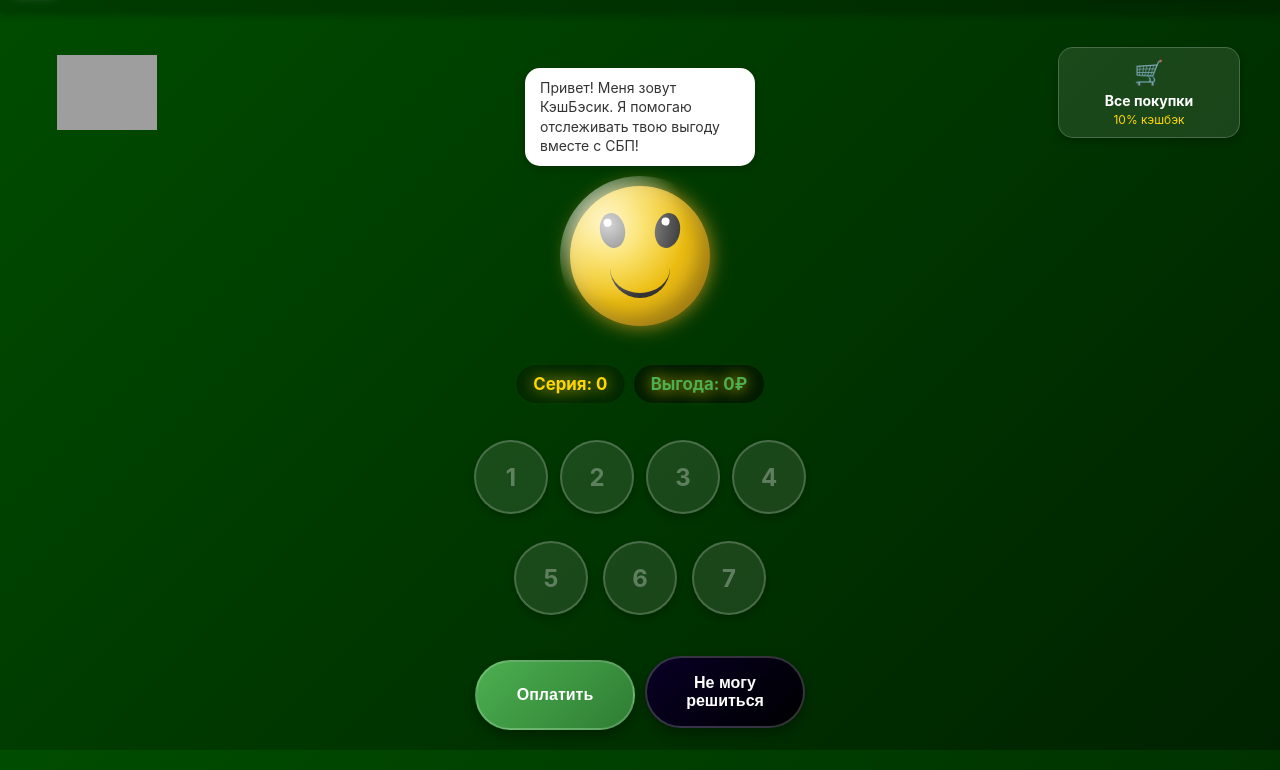
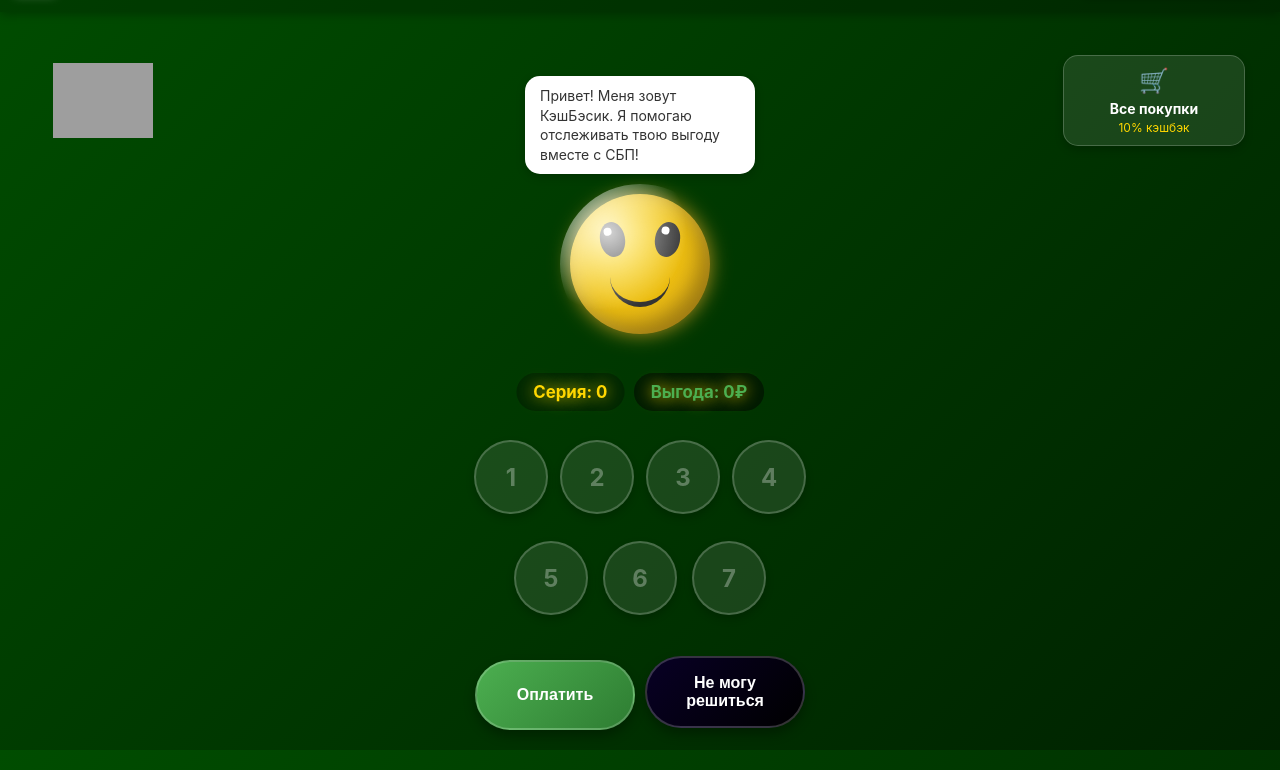
Before and after one commit to dbusurin1/-, a plain HTML site: page index.html in a window 1280 px wide. Shown: the part 50-820 px from the top of the page. Drawn offline with Linux system fonts and the light colour scheme; grey boxes are pictures that could not be loaded.

Commit message:
Update style.css

```diff
--- a/style.css
+++ b/style.css
@@ -52,8 +52,10 @@ body {
     display: flex;
     justify-content: space-between;
     align-items: center;
-    padding: 15px 20px;
-    height: 80px;
+    padding: 10px 15px;
+    height: auto;
+    min-height: 60px;
+
 }
 
 .flame-container {
@@ -106,12 +108,14 @@ body {
 }
 
 .middle-section {
-    flex: 1;
+    flex: none;
     display: flex;
     flex-direction: column;
     justify-content: center;
     align-items: center;
     position: relative;
+    height: auto;
+    padding: 10px 0;
 }
 
 .mascot-container {
```
